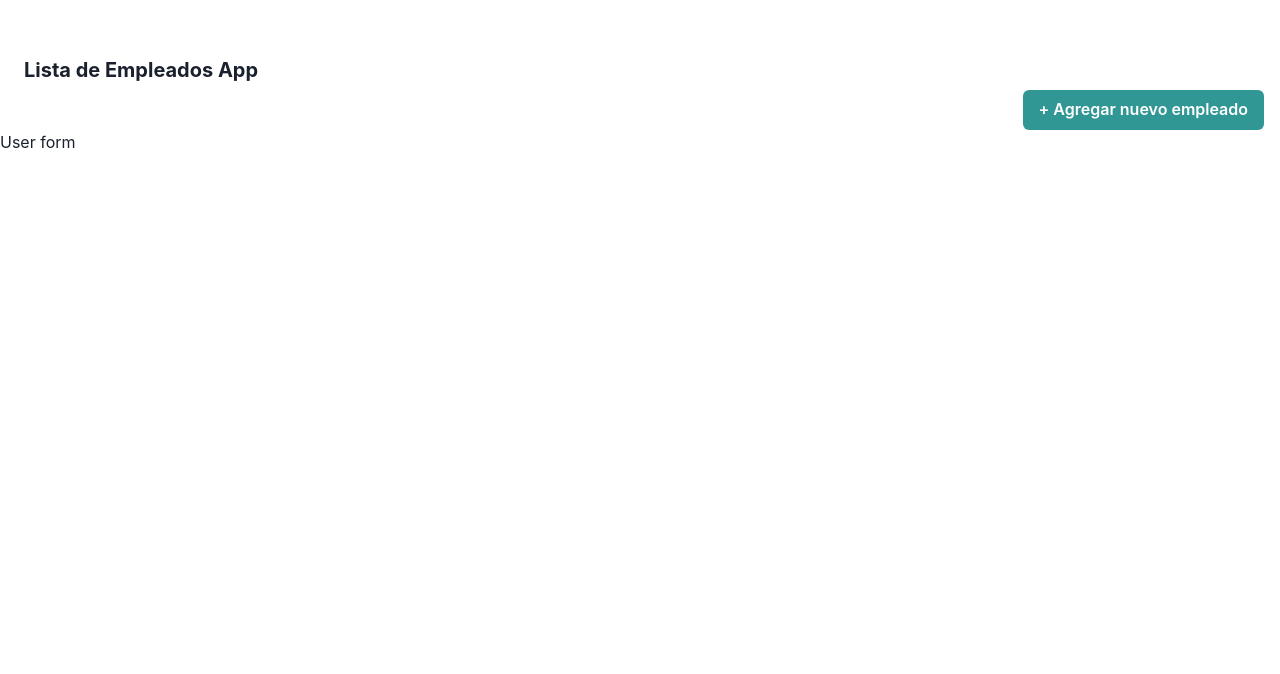
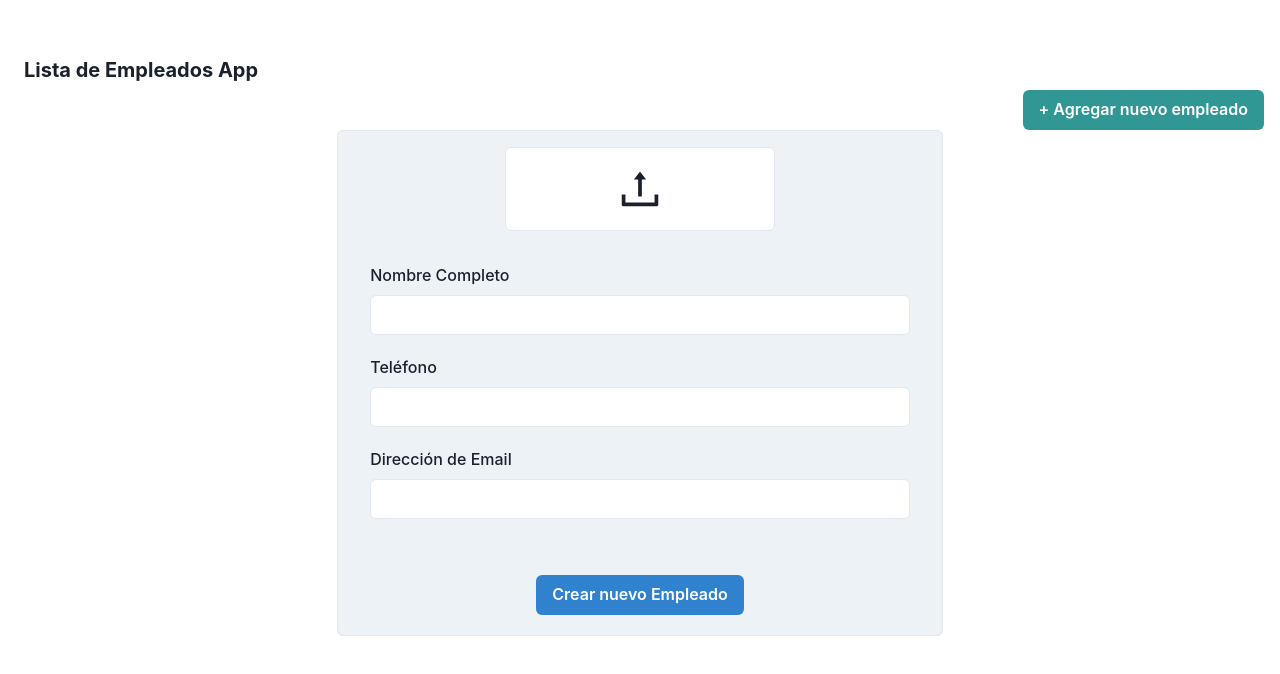
Before and after one commit to BetoSandoval/Bbrive-test, a React (Create React App) app: page /add in a window 1280 px wide. Shown: the top 674 px of the page. Built offline with nearby package versions, Linux system fonts and the light colour scheme.

Commit message:
Estilos UserForm y division

```diff
--- /dev/null
+++ b/src/components/Form.jsx
@@ -0,0 +1,14 @@
+import { FormControl, FormLabel, Input } from "@chakra-ui/react";
+
+export const Form = () => {
+  return (
+    <FormControl padding="4" mb={5}>
+      <FormLabel htmlFor="email">Nombre Completo</FormLabel>
+      <Input id="email" type="email" bg="white.100" mb={5} />
+      <FormLabel htmlFor="email">Teléfono</FormLabel>
+      <Input id="email" type="email" bg="white.100" mb={5} />
+      <FormLabel htmlFor="email">Dirección de Email</FormLabel>
+      <Input id="email" type="email" bg="white.100" mb={5} />
+    </FormControl>
+  );
+};
--- /dev/null
+++ b/src/components/UploadImg.jsx
@@ -0,0 +1,25 @@
+import {
+    Container,
+    Box,
+    Center,
+  } from "@chakra-ui/react";
+  import { AiOutlineUpload } from "react-icons/ai";
+
+export const UploadImg = () => {
+    return (
+        <Container padding="4" centerContent>
+        <Box
+          bg="white"
+          w="50%"
+          p={4}
+          border="1px"
+          borderRadius="6"
+          borderColor="gray.200"
+        >
+          <Center fontSize="50px">
+            <AiOutlineUpload />
+          </Center>
+        </Box>
+      </Container>
+    )
+}
--- a/src/components/UserForm.jsx
+++ b/src/components/UserForm.jsx
@@ -1,9 +1,23 @@
-
+import { Container, Button } from "@chakra-ui/react";
+import { Form } from "./Form";
+import { UploadImg } from "./UploadImg";
 
 export const UserForm = () => {
-    return (
-        <div>
-            <h1>User form</h1>
-        </div>
-    )
-}
+  return (
+    <Container
+      border="1px"
+      borderColor="gray.200"
+      borderRadius="6"
+      bg="gray.100"
+      centerContent
+    >
+      <UploadImg />
+
+      <Form/>
+
+      <Button colorScheme="blue" mb={5}>
+        Crear nuevo Empleado
+      </Button>
+    </Container>
+  );
+};
```
